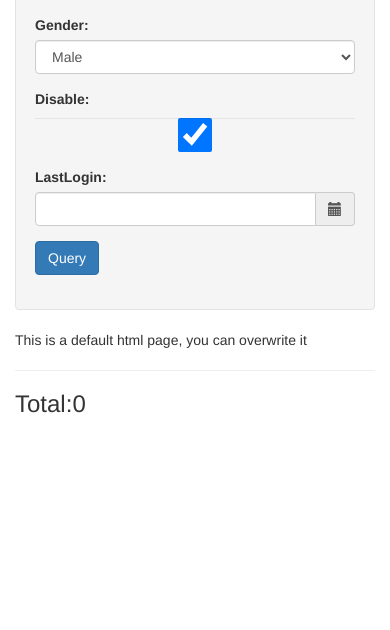
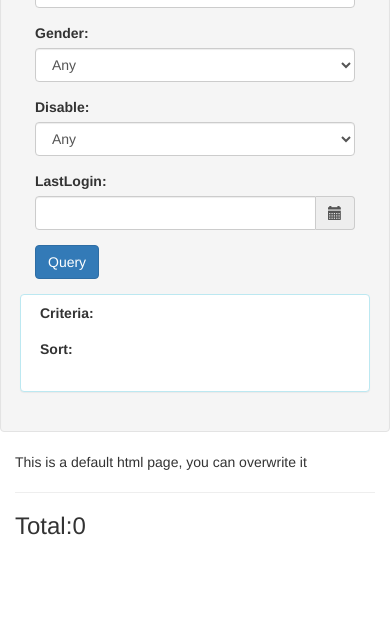
Before and after one commit to feifangit/dj-mongo-reader, a Django app: template example/sampleapp/templates/query.html in a window 390 px wide. Shown: the part 321-951 px from the top of the page. Before the commit the page ends 734 px from the top, so only its background shows below. Run offline with Django 3.2, Linux system fonts and the light colour scheme; the template is opened without the code that fills it, so the values that code supplies are empty; some libraries are stand-ins or nearby versions.

Commit message:
modify query form; modify display 'lastlogin' field; modify some style

```diff
--- a/example/sampleapp/templates/base.html
+++ b/example/sampleapp/templates/base.html
@@ -8,6 +8,30 @@
     <link href="//cdnjs.cloudflare.com/ajax/libs/twitter-bootstrap/3.3.2/css/bootstrap.min.css" rel="stylesheet">
     <link href="//cdnjs.cloudflare.com/ajax/libs/bootstrap-datetimepicker/4.0.0/css/bootstrap-datetimepicker.min.css"
           rel="stylesheet">
+    <style>
+        body{
+            padding-bottom: 40px;
+        }
+        ul.nav .btn-link{
+            border-left-width: 0;
+            border-right-width: 0;
+            border-bottom-width: 3px;
+        }
+        ul.nav .btn-link:hover {
+            border-radius: 0;
+            -webkit-border-radius: 0;
+            -moz-border-radius: 0;
+            -o-border-radius: 0;
+            border-bottom: 3px solid #0088cc;
+        }
+        ul.nav a{
+            font-size: 1.3em;
+            font-weight: 600;
+        }
+    </style>
+    {% block sample-style %}{% endblock %}
+    <script src="https://cdnjs.cloudflare.com/ajax/libs/jquery/1.11.2/jquery.min.js"></script>
+    <script src="https://cdnjs.cloudflare.com/ajax/libs/mustache.js/0.8.1/mustache.min.js"></script>
 </head>
 <body>
 <div class="container">
@@ -30,8 +54,7 @@
     {% block content %} {% endblock %}
 </div>
 <script src="//cdnjs.cloudflare.com/ajax/libs/twitter-bootstrap/3.3.2/js/bootstrap.min.js"></script>
-<script src="//cdnjs.cloudflare.com/ajax/libs/moment.js/2.9.0/moment.min.js"></script>
-<script src="//cdnjs.cloudflare.com/ajax/libs/bootstrap-datetimepicker/4.0.0/js/bootstrap-datetimepicker.min.js"></script>
-
+{% block sample-js %}
+{% endblock %}
 </body>
 </html>
--- a/example/sampleapp/templates/dj-mongo-reader/table.html
+++ b/example/sampleapp/templates/dj-mongo-reader/table.html
@@ -58,7 +58,8 @@
     <strong><%total%></strong> in total.
 </script>
 {% endblock %}
-
+{% block dj-mongo-rest-js-remote-lib %}
+{% endblock %}
 {% block dj-mongo-rest-extra-js %}
 <script>
     $(function () {
--- a/example/sampleapp/templates/query.html
+++ b/example/sampleapp/templates/query.html
@@ -1,20 +1,33 @@
 {% extends "base.html" %}
+{% block sample-style %}
+    <style>
+        dl {
+            margin-top: 4px;
+        }
+
+        dd, dt {
+            padding: 4px;
+        }
+
+    </style>
+{% endblock %}
 {% block content %}
-<div class="well">
-    <form id="id_form" class="form-horizontal">
+    <div class="row well">
+        <form id="id_form" class="form-horizontal col-sm-6">
             <fieldset>
                 <div class="form-group">
                     <label for="id_name" class="col-sm-2 control-label">Name:</label>
 
-                <div class="col-sm-4">
+                    <div class="col-sm-8">
                         <input type="text" class="form-control" id="id_name" placeholder="Name">
                     </div>
                 </div>
                 <div class="form-group">
                     <label for="id_gender" class="col-sm-2 control-label">Gender:</label>
 
-                <div class="col-sm-4">
+                    <div class="col-sm-8">
                         <select name="gender" class="form-control" id="id_gender">
+                            <option value="-1">Any</option>
                             <option value="0">Male</option>
                             <option value="1">Female</option>
                         </select>
@@ -23,14 +36,18 @@
                 <div class="form-group">
                     <label for="id_disable" class="col-sm-2 control-label">Disable:</label>
 
-                <div class="col-sm-4">
-                    <input type="checkbox" class="form-control" id="id_disable" checked/>
+                    <div class="col-sm-8">
+                        <select name="disable" class="form-control" id="id_disable">
+                            <option value="-1">Any</option>
+                            <option value="1">True</option>
+                            <option value="0">False</option>
+                        </select>
                     </div>
                 </div>
                 <div class="form-group">
                     <label for="id_lastlogin" class="col-sm-2 control-label">LastLogin:</label>
 
-                <div class="col-sm-4">
+                    <div class="col-sm-8">
                         <div class='input-group date' id='dp_lastlogin'>
                             <input type='text' id="id_lastlogin" class="form-control"/>
                     <span class="input-group-addon"><span class="glyphicon glyphicon-calendar"></span>
@@ -40,14 +57,21 @@
                 </div>
 
                 <div class="form-group">
-                <div class="col-sm-4 col-sm-offset-2">
+                    <div class="col-sm-8 col-sm-offset-2">
                         <button id="btn_query" class="btn btn-primary" type="button">Query</button>
                     </div>
                 </div>
             </fieldset>
         </form>
+        <div class="panel panel-info col-sm-5">
+            <dl>
+                <dt>Criteria:</dt>
+                <dd id="dd_criteria"></dd>
+                <dt>Sort:</dt>
+                <dd id="dd_sort"></dd>
+            </dl>
         </div>
-<p id="p_criteria"></p>
+    </div>
 
     {% include 'dj-mongo-reader/table.html' %}
 
@@ -96,21 +120,29 @@
 
                     $temp = $('#id_name').val();
                     if ($temp) {
-                _criteria.name = $temp;
+                        _criteria.name = {"$regex": $temp, "$options": "i"};
                     }
 
                     $temp = $('#id_lastlogin').val();
                     if ($temp) {
-                _criteria.lastlogin = {"$gte": $temp};
+                        _criteria.lastlogin = {"$gte": {"$date": moment.utc($temp).startOf('day').valueOf()}};
                     }
 
-            _criteria.gender = (+$('#id_gender').val());
-            _criteria.disable = ($('#id_disable:checked').length ? true : false);
+                    $temp = $('#id_gender').val();
+                    if (+$temp !== -1) {
+                        _criteria.gender = (+$temp);
+                    }
+
+                    $temp = $('#id_disable').val();
+                    if (+$temp !== -1) {
+                        _criteria.disable = (+$temp ? true : false);
+                    }
 
                     window.criteria = _criteria;
-            window.sort = _sort;
+                    //window.sort = _sort;
 
-            $('#p_criteria').html('Criteria:' + JSON.stringify(_criteria));
+                    $('#dd_criteria').html('<pre>' + JSON.stringify(_criteria) + '</pre>');
+                    $('#dd_sort').html('<pre>' + JSON.stringify(sort) + '</pre>');
                     RenderTable.getCount();
                     RenderTable.getMongoData(1);
                 });
@@ -125,6 +157,10 @@
 
                 window._id_process = function (val) {
                     return (typeof val === 'object' ? val.$oid : val);
+                };
+
+                window.lastlogin_process = function (time) {
+                    return moment.utc((typeof time === 'string' ? time : time.$date)).format('YYYY-MM-DD');
                 };
 
                 function detailClickFun(e) {
@@ -164,3 +200,7 @@
         </script>
     {% endblock %}
 {% endblock %}
+{% block sample-js %}
+    <script src="//cdnjs.cloudflare.com/ajax/libs/moment.js/2.9.0/moment.min.js"></script>
+    <script src="//cdnjs.cloudflare.com/ajax/libs/bootstrap-datetimepicker/4.0.0/js/bootstrap-datetimepicker.min.js"></script>
+{% endblock %}
```
Lines whose indentation alone changed are shown as unchanged.
